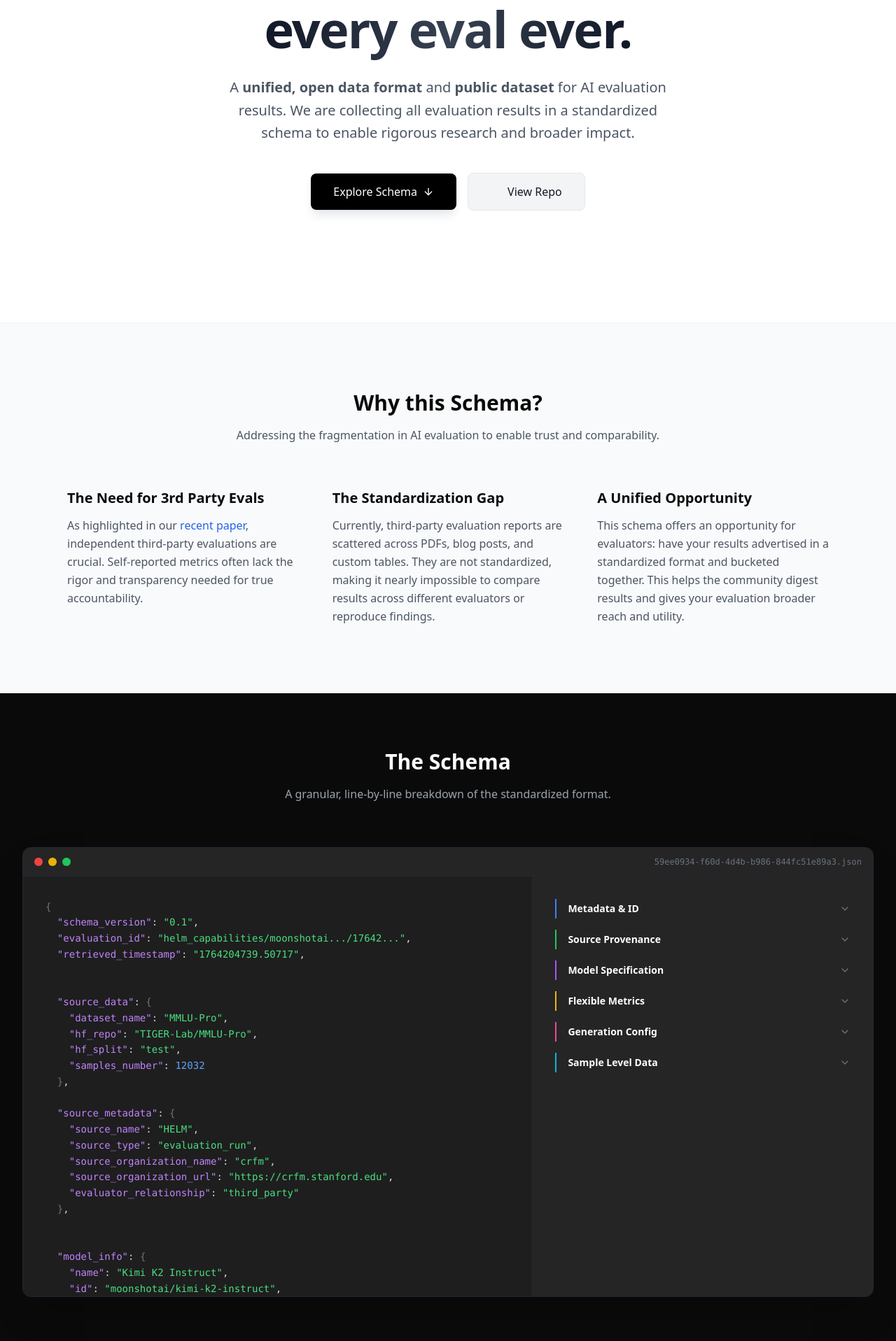
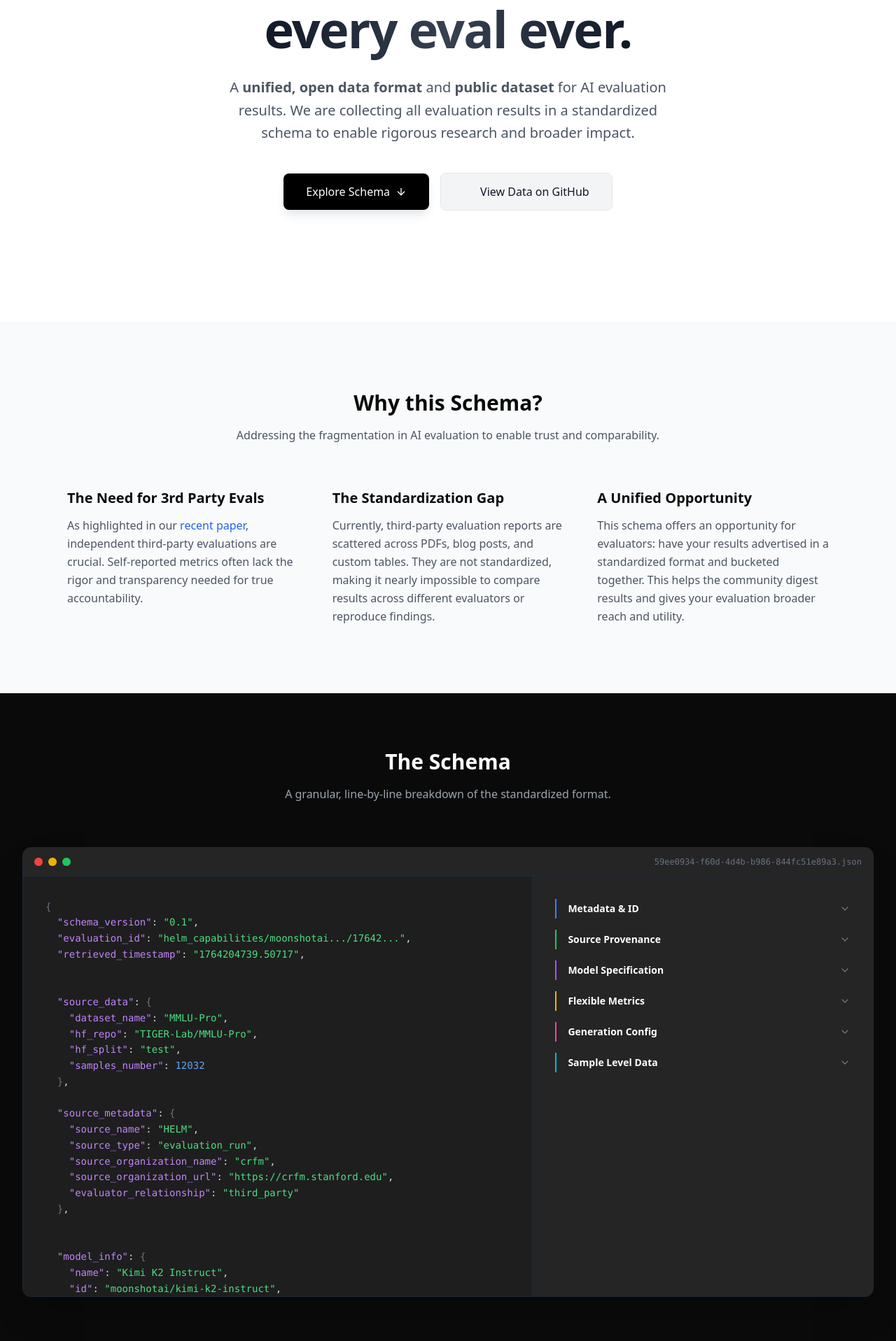
Before and after one commit to evaleval/evaleval.github.io, a Jekyll site: the page built from _projects/every_eval_ever.md, in a window 1280 px wide. Shown: the part 334-2251 px from the top of the page at 70% size. Built offline with Jekyll 4.4.1, drawn with Linux system fonts in a browser that asks for light colours; nearby versions of some CDN libraries.

```diff
--- a/_layouts/every_eval_ever.html
+++ b/_layouts/every_eval_ever.html
@@ -92,7 +92,7 @@
                 </a>
                 <a href="https://github.com/evaleval/every_eval_ever" target="_blank" class="w-full sm:w-auto px-8 py-3.5 bg-gray-100 text-gray-900 rounded-lg font-medium hover:bg-gray-200 transition-all flex items-center justify-center gap-2 border border-gray-200">
                     <i data-lucide="github" class="w-4 h-4"></i>
-                    View Repo
+                    View Data on GitHub
                 </a>
             </div>
         </div>
@@ -529,7 +529,7 @@
                         </a>
                         <a href="https://github.com/evaleval/EvalFactsheets" target="_blank" class="px-6 py-3 border border-gray-200 text-gray-700 rounded-lg font-medium hover:bg-gray-50 transition-colors flex items-center gap-2">
                             <i data-lucide="github" class="w-4 h-4"></i>
-                            View Repo
+                            More Info
                         </a>
                     </div>
                 </div>
```
